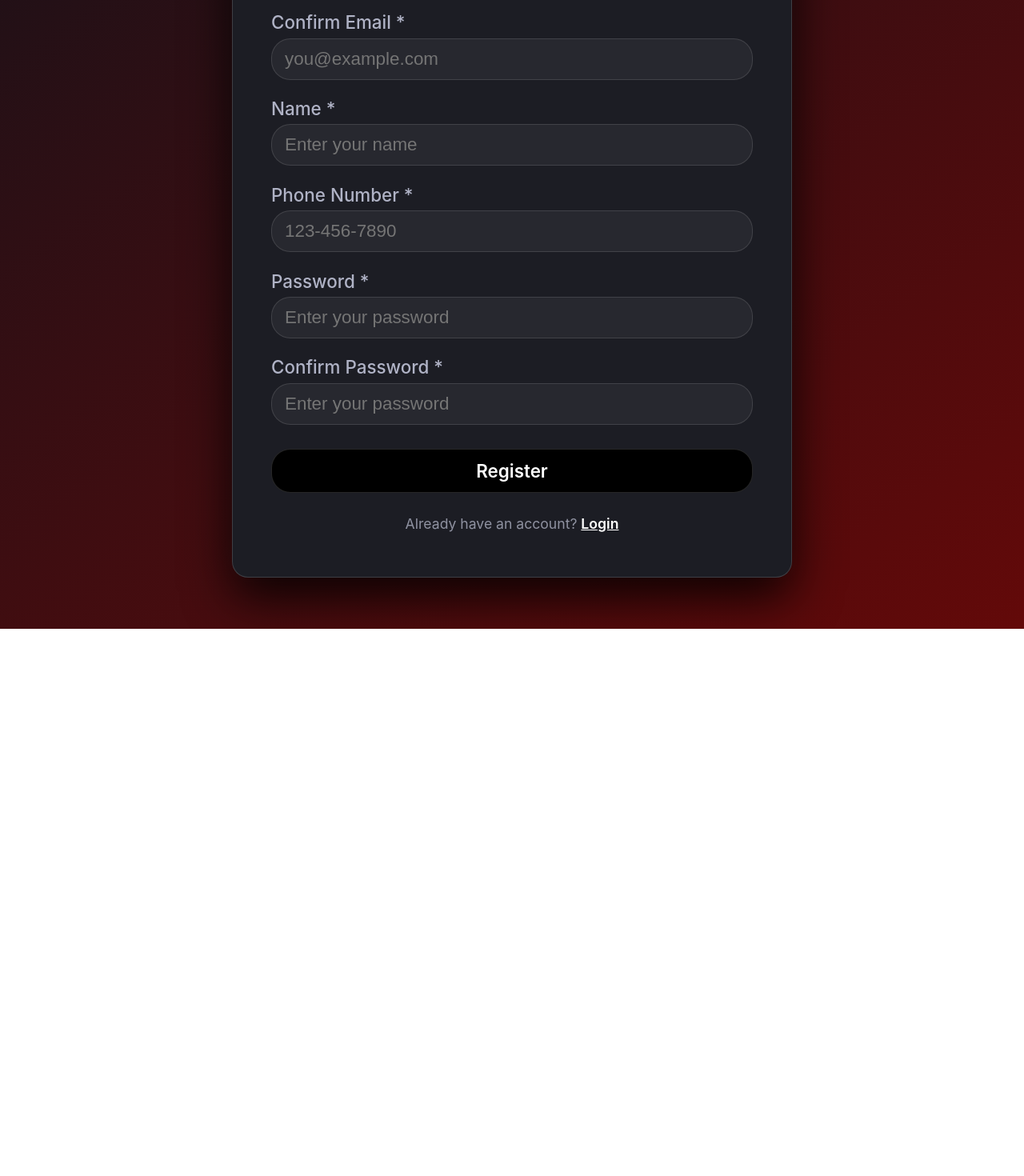
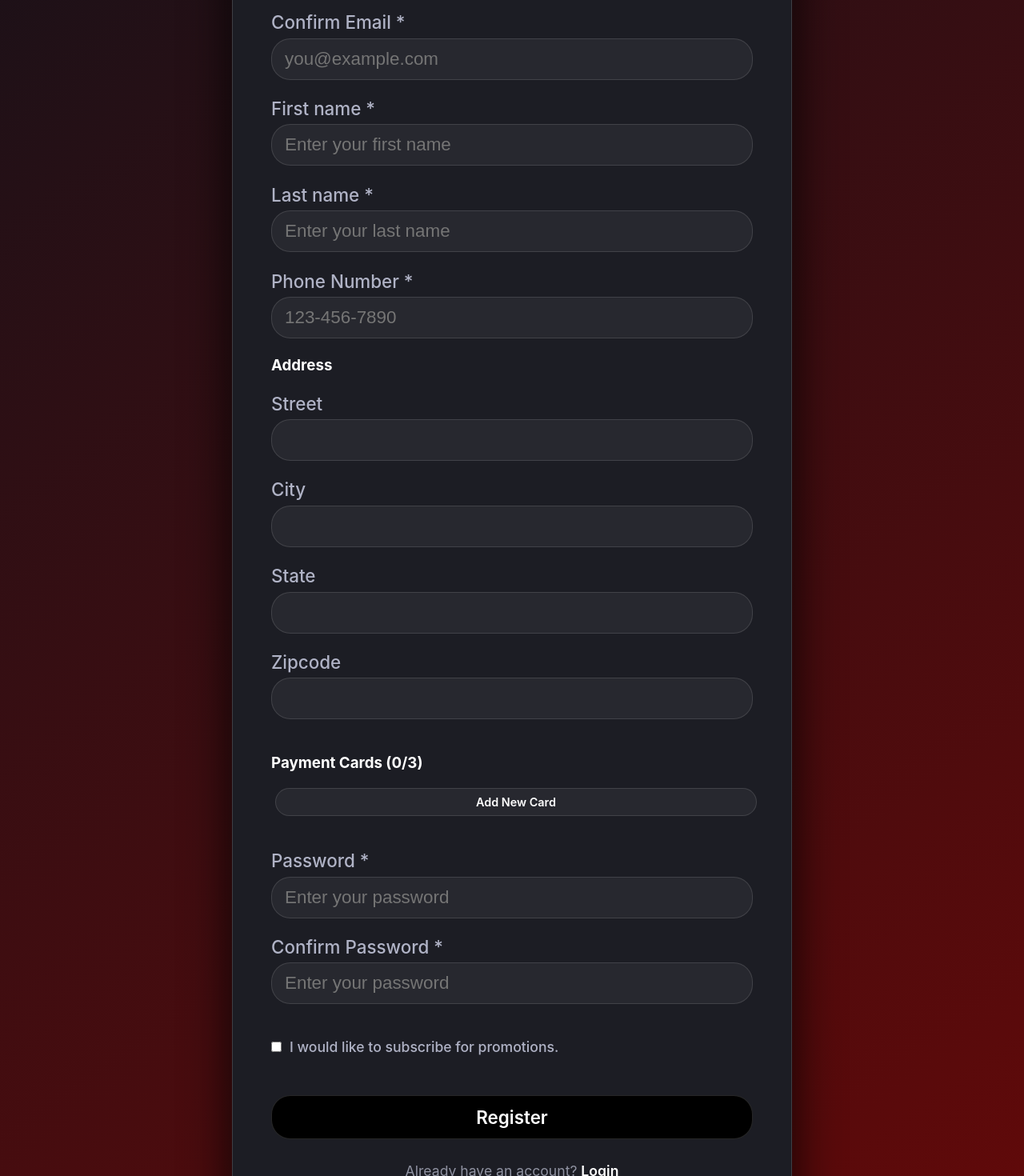
Before and after one commit to camillegrings/cinema-e-booking-system, a React (Vite) app: page /register in a window 1280 px wide. Shown: the part 420-1890 px from the top of the page at 80% size. Before the commit the page ends 1206 px from the top, so only its background shows below. Built offline with nearby package versions, Linux system fonts and the light colour scheme.

Commit message:
refactor: subscribe to promotions and address/cards in register

```diff
--- a/src/client/components/Form.css
+++ b/src/client/components/Form.css
@@ -6,7 +6,7 @@
 
 .container {
   margin-top: 20px;
-  min-height: 100vh;
+  min-height: 90vh;
   display: flex;
   flex-direction: column;
   align-items: center;
@@ -172,8 +172,13 @@
     opacity: 0;
     transform: translateY(-4px);
   }
+
   to {
     opacity: 1;
     transform: translateY(0);
   }
 }
+
+.register-form .payment-form-container h3 {
+  margin-bottom: 20px;
+}
--- a/src/client/components/PaymentCardForm.tsx
+++ b/src/client/components/PaymentCardForm.tsx
@@ -190,10 +190,6 @@ export const PaymentCardForm: React.FC<Props> = ({ formData, setFormData, setMes
         <section className="payment-form-container">
             <h3>Payment Cards ({formData.cards.length}/3)</h3>
 
-            {formData.cards.length === 0 && (
-                <p className="payment-form-no-cards-message">No payment cards saved!</p>
-            )}
-
             {formData.cards.map((card) => (
                 <article key={card.id} className="payment-form-card">
                     <div>
@@ -305,7 +301,7 @@ export const PaymentCardForm: React.FC<Props> = ({ formData, setFormData, setMes
                             </div>
                         </div>
                     </div>
-                    <div>
+                    <div className="payment-form-add-card-btns">
                         <button type="button" onClick={handleCardSubmit} className="payment-form-card-btn-primary">
                             {editingCardId ? "Update card" : "Add card"}
                         </button>
--- a/src/client/components/Register.tsx
+++ b/src/client/components/Register.tsx
@@ -1,47 +1,109 @@
-import React, { useState, useEffect, FormEvent } from "react";
+import React, { useState, useEffect, FormEvent, ChangeEvent } from "react";
 import { Link, useNavigate } from "react-router-dom";
 import "./Form.css";
 import { Header } from "../components/Header.js";
+import { PaymentCardForm } from '../components/PaymentCardForm.js'
+
+export type Address = {
+	street: string;
+	city: string;
+	state: string;
+	zipCode: string;
+};
+
+export type PaymentCard = {
+	id?: number;
+	cardHolderName: string;
+	cardNumber: string;
+	expirationDate: string;
+	billingAddress: Address;
+};
+
+export type ProfileFormData = {
+	firstName: string;
+	lastName: string;
+	email: string;
+	confirmEmail: string;
+	password: string;
+	confirmPassword?: string;
+	phone: string;
+	subscribedToPromos: boolean;
+	address: Address;
+	cards: PaymentCard[];
+}
+
+export type Message = { text: string; type: "success" | "error" } | null
 
 export const Register = () => {
 	const navigate = useNavigate();
-	const [errorMessage, setErrorMessage] = useState("");
+	const [message, setMessage] = useState<Message>(null);
+	const [formData, setFormData] = useState<ProfileFormData>({
+		firstName: "",
+		lastName: "",
+		email: "",
+		confirmEmail: "",
+		password: "",
+		confirmPassword: "",
+		phone: "",
+		subscribedToPromos: false,
+		address: {
+			street: "",
+			city: "",
+			state: "",
+			zipCode: "",
+		},
+		cards: [],
+	});
+
+	const handleInputChange = (e: ChangeEvent<HTMLInputElement>) => {
+		const { name, value, type, checked } = e.target;
+
+		setMessage(null);
+		setFormData((prev) => ({
+			...prev,
+			[name]: type === "checkbox" ? checked : value
+		}));
+	};
+
+	const handleAddressChange = (e: ChangeEvent<HTMLInputElement>) => {
+		const { name, value } = e.target;
+
+		setMessage(null);
+		setFormData((prev) => ({
+			...prev,
+			address: {
+				...prev.address,
+				[name]: value,
+			},
+		}));
+	};
 
 	const handleSubmit = async (e) => {
 		e.preventDefault();
-		setErrorMessage("");
-		const formData = new FormData(e.currentTarget);
-		const email = formData.get("email");
-		const confirmEmail = formData.get("confirmEmail");
-		const name = formData.get("name");
-		const phone = formData.get("phone");
-		const password = formData.get("password");
-		const confirmPassword = formData.get("confirmPassword");
 
-		if (email !== confirmEmail) {
-			setErrorMessage("Email addresses do not match.");
+		if (formData.email !== formData.confirmEmail) {
+			setMessage({ text: "Email addresses do not match.", type: "error" });
+			window.scrollTo({ top: 0, behavior: 'smooth' })
 			return;
 		}
 
-		if (password !== confirmPassword) {
-			setErrorMessage("Passwords do not match.");
+		if (formData.password !== formData.confirmPassword) {
+			setMessage({ text: "Passwords do not match.", type: "error" });
+			window.scrollTo({ top: 0, behavior: 'smooth' })
 			return;
 		}
-
-		const first_name = name?.toString().split(' ')[0] || ''
-		const last_name = name?.toString().split(' ')[1] || ''
 
 		fetch("http://localhost:3000/users/register", {
 			method: "POST",
 			headers: { "Content-Type": "application/json" },
-			body: JSON.stringify({ email, first_name, last_name, phone_number: phone, password }),
+			body: JSON.stringify(formData),
 		})
 			.then((res) => {
-				requestVerificationEmail(email)
+				requestVerificationEmail(formData.email)
 			})
 			.catch((err) => {
 				console.error("Error registering.", err);
-				setErrorMessage("Invalid credentials, please check your details and try again.");
+				setMessage({ text: "Invalid credentials, please check your details and try again.", type: "error" })
 			});
 	};
 
@@ -58,7 +120,7 @@ export const Register = () => {
 			})
 			.catch((err) => {
 				console.error("Error registering.", err);
-				setErrorMessage("Error registering, please try again.");
+				setMessage({ text: "Error registering, please try again.", type: "error" });
 			});
 	}
 
@@ -69,10 +131,10 @@ export const Register = () => {
 				<div className="register-card">
 					<h2 className="form-title"> Welcome </h2>
 					<p className="form-subtitle"> Continue to create your account. </p>
-					{errorMessage && (
+					{message && (
 						<div className="error-banner"
 							style={{ color: "#ff4d4d", marginBottom: "1rem", textAlign: "center", fontSize: "0.88rem" }}>
-							{errorMessage}
+							{message.text}
 						</div>
 					)}
 					<form onSubmit={handleSubmit} method='post' className="register-form">
@@ -82,7 +144,9 @@ export const Register = () => {
 								type="email"
 								name="email"
 								id="email"
+								value={formData.email}
 								placeholder="Enter your email"
+								onChange={handleInputChange}
 								required />
 						</div>
 						<div className="input-group">
@@ -92,16 +156,31 @@ export const Register = () => {
 								name="confirmEmail"
 								id="confirmEmail"
 								placeholder="you@example.com"
+								value={formData.confirmEmail}
+								onChange={handleInputChange}
 								required />
 						</div>
 						<div className="input-group">
-							<label htmlFor='name'>Name *</label>
+							<label>First name *</label>
 							<input
 								type="text"
-								name="name"
-								id="name"
-								placeholder="Enter your name"
-								required />
+								name="firstName"
+								value={formData.firstName}
+								onChange={handleInputChange}
+								placeholder="Enter your first name"
+								required
+							/>
+						</div>
+						<div className="input-group">
+							<label>Last name *</label>
+							<input
+								type="text"
+								name="lastName"
+								value={formData.lastName}
+								onChange={handleInputChange}
+								placeholder="Enter your last name"
+								required
+							/>
 						</div>
 						<div className="input-group">
 							<label htmlFor='phone'>Phone Number *</label>
@@ -111,8 +190,48 @@ export const Register = () => {
 								id="phone"
 								placeholder="123-456-7890"
 								pattern="[0-9]{3}-[0-9]{3}-[0-9]{4}"
+								onChange={handleInputChange}
+								value={formData.phone}
 								required />
 						</div>
+						<h3> Address </h3>
+						<div className="input-group">
+							<label> Street </label>
+							<input
+								type="text"
+								name="street"
+								value={formData.address.street}
+								onChange={handleAddressChange}
+							/>
+						</div>
+						<div className="input-group">
+							<label> City </label>
+							<input
+								type="text"
+								name="city"
+								value={formData.address.city}
+								onChange={handleAddressChange}
+							/>
+						</div>
+						<div className="input-group">
+							<label> State </label>
+							<input
+								type="text"
+								name="state"
+								value={formData.address.state}
+								onChange={handleAddressChange}
+							/>
+						</div>
+						<div className="input-group">
+							<label> Zipcode </label>
+							<input
+								type="text"
+								name="zipCode"
+								value={formData.address.zipCode}
+								onChange={handleAddressChange}
+							/>
+						</div>
+						<PaymentCardForm formData={formData} setFormData={setFormData} setMessage={setMessage} />
 						<div className="input-group">
 							<label htmlFor='password'>Password *</label>
 							<input
@@ -123,6 +242,8 @@ export const Register = () => {
 								pattern="^(?=.*[a-z])(?=.*[A-Z])(?=.*\d).+$"
 								title="Must contain at least one uppercase letter, one lowercase letter, and one number."
 								minLength={8}
+								onChange={handleInputChange}
+								value={formData.password}
 								required />
 						</div>
 						<div className="input-group">
@@ -132,7 +253,19 @@ export const Register = () => {
 								id="confirmPassword"
 								name="confirmPassword"
 								placeholder="Enter your password"
+								onChange={handleInputChange}
+								value={formData.confirmPassword}
 								required />
+						</div>
+						<div className="checkbox">
+							<input
+								type="checkbox"
+								id="subscribedToPromos"
+								name="subscribedToPromos"
+								checked={formData.subscribedToPromos}
+								onChange={handleInputChange}
+							/>
+							<label>I would like to subscribe for promotions.</label>
 						</div>
 						<button type="submit" className="btn-submit">
 							Register
--- a/src/client/pages/AdminDashboard.css
+++ b/src/client/pages/AdminDashboard.css
@@ -1,7 +1,7 @@
 .admin-dashboard-container {
     padding: 2rem;
     max-width: 1200px;
-    min-height: 100vh;
+    min-height: 90vh;
     margin: 0 auto;
 }
 
--- a/src/client/pages/ProfilePage.css
+++ b/src/client/pages/ProfilePage.css
@@ -1,4 +1,3 @@
-
 .profile-page {
     max-width: 1200px;
     margin: 0 auto;
@@ -70,6 +69,16 @@
     color: #6bff93;
 }
 
+.checkbox {
+    margin: 20px 0;
+}
+
+.checkbox label {
+    color: #b0b3c6;
+    font-size: 1.1rem;
+    font-weight: 500;
+    margin-left: 10px;
+}
 
 @keyframes toast-enter {
     from {
--- a/src/client/pages/ProfilePage.tsx
+++ b/src/client/pages/ProfilePage.tsx
@@ -20,7 +20,8 @@ export type PaymentCard = {
 };
 
 export type ProfileFormData = {
-    name: string;
+    firstName: string;
+    lastName: string;
     email: string;
     currentPassword: string;
     newPassword?: string;
@@ -35,7 +36,8 @@ export type Message = { text: string; type: "success" | "error" } | null
 export const ProfilePage: React.FC = () => {
     const { token } = useAuth();
     const [formData, setFormData] = useState<ProfileFormData>({
-        name: "",
+        firstName: "",
+        lastName: "",
         email: "",
         currentPassword: "",
         newPassword: "",
@@ -63,7 +65,6 @@ export const ProfilePage: React.FC = () => {
 
                 if (res.ok) {
                     const data = await res.json();
-                    const name = data.firstName + ' ' + data.lastName
                     const cards = data.cards.map(card => ({ ...card, cardNumber: `**** **** **** ${card.lastFour}`, cardHolderName: card.cardholderName, expirationDate: card.expirationDate.slice(0, 7) }))
                     setFormData((prev) => ({ ...prev, ...data, name, address: { ...prev.address, ...data.address }, cards }));
                 } else {
@@ -109,25 +110,24 @@ export const ProfilePage: React.FC = () => {
         }
 
         try {
-            const firstName = formData.name?.toString().split(' ')[0] || ''
-            const lastName = formData.name?.toString().split(' ')[1] || ''
-
             const res = await fetch("http://localhost:3000/users/profile", {
                 method: "PUT",
                 headers: {
                     "Content-Type": "application/json",
                     "Authorization": `Bearer ${token}`
                 },
-                body: JSON.stringify({ ...formData, firstName, lastName })
+                body: JSON.stringify(formData)
             });
+
+            const data = await res.json()
 
             if (res.ok) {
                 setMessage({ text: "Profile updated successfully!", type: "success" });
             } else {
-                setMessage({ text: "Failed to update profile.", type: "error" });
+                setMessage({ text: data.message || "Failed to update profile.", type: "error" });
             }
         } catch (err) {
-            setMessage({ text: "Profile updated successfully (Local).", type: "success" });
+            setMessage({ text: "Failed to update profile.", type: "error" });
         }
     };
 
@@ -154,11 +154,21 @@ export const ProfilePage: React.FC = () => {
                             />
                         </div>
                         <div className="input-group">
-                            <label>Name</label>
+                            <label>First name</label>
                             <input
                                 type="text"
-                                name="name"
-                                value={formData.name}
+                                name="firstName"
+                                value={formData.firstName}
+                                onChange={handleInputChange}
+                                required
+                            />
+                        </div>
+                        <div className="input-group">
+                            <label>Last name</label>
+                            <input
+                                type="text"
+                                name="lastName"
+                                value={formData.lastName}
                                 onChange={handleInputChange}
                                 required
                             />
@@ -215,6 +225,19 @@ export const ProfilePage: React.FC = () => {
                     </div>
                     <PaymentCardForm formData={formData} setFormData={setFormData} setMessage={setMessage} />
                     <div className="form-section">
+                        <h3>Promotions</h3>
+                        <div className="checkbox">
+                            <input
+                                type="checkbox"
+                                id="subscribedToPromos"
+                                name="subscribedToPromos"
+                                checked={formData.subscribedToPromos}
+                                onChange={handleInputChange}
+                            />
+                            <label>I would like to subscribe for promotions.</label>
+                        </div>
+                    </div>
+                    <div className="form-section">
                         <h3>Security & Confirm Changes</h3>
                         <div className="input-group">
                             <label>Current Password * (Required to save changes)</label>
--- a/src/server/controllers/user.ts
+++ b/src/server/controllers/user.ts
@@ -253,7 +253,7 @@ const resetPassword = (req: Request, res: Response, next: NextFunction) => {
 };
 
 const register = (req: Request, res: Response, next: NextFunction) => {
-	let { email, first_name, last_name, phone_number, password } = req.body;
+	let { email, firstName, lastName, phone, password, subscribedToPromos } = req.body;
 
 	// const salt = await bcryptjs.genSalt(10);
 
@@ -275,7 +275,7 @@ const register = (req: Request, res: Response, next: NextFunction) => {
 				}
 				Query<IMySQLResult>(connection, query, false)
 					.then((user) => {
-						let query = `INSERT INTO customers (user_id, first_name, last_name, phone_number) VALUES (${user?.insertId}, "${first_name}", "${last_name}", "${phone_number}")`;
+						let query = `INSERT INTO customers (user_id, first_name, last_name, phone_number, subscribed_to_promos) VALUES (${user?.insertId}, "${firstName}", "${lastName}", "${phone}", "${subscribedToPromos ? 1 : 0}")`;
 
 						Query<IMySQLResult>(connection, query, false).then((result) => {
 							logging.info(NAMESPACE, `User ${result?.insertId} inserted.`);
```
Also changed, not shown: src/client/components/PaymentCardForm.css (+9 -0 lines).
